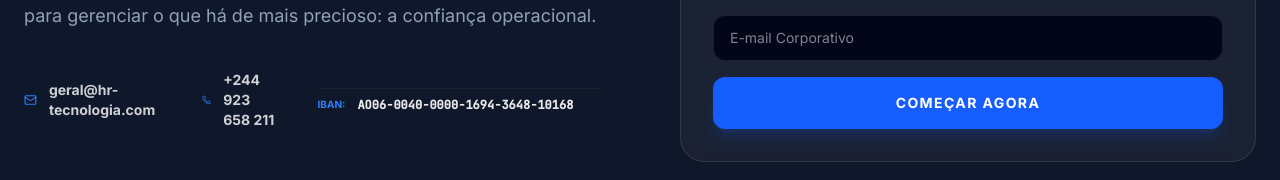
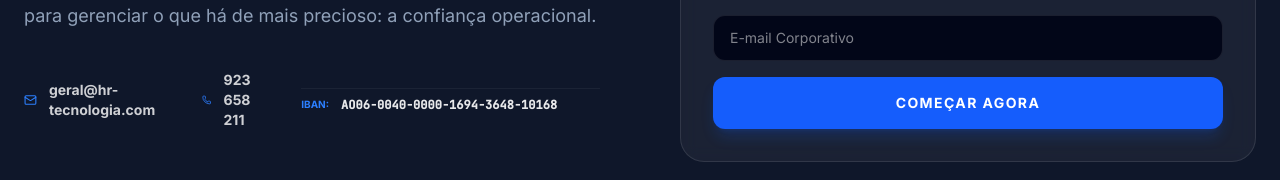
Before and after one commit to ricardo-60/SafeGuardPro, a React (Vite) app: page / in a window 1280 px wide. Shown: the part 3639-3819 px from the top of the page. Built offline with nearby package versions, Linux system fonts and the light colour scheme; no server answers.

Commit message:
fix: production dependencies, bypass CI, and final branding updates

```diff
--- a/src/components/LandingPage.tsx
+++ b/src/components/LandingPage.tsx
@@ -293,7 +293,8 @@
                                 </div>
                                 <div className="flex items-center space-x-3">
                                     <Phone className="text-blue-500" size={20} />
-                                    <span className="text-sm font-bold opacity-80">+244 923 658 211</span>
+                                    <span className="text-sm font-bold opacity-80">923 658 211</span>
+
                                 </div>
                                 <div className="flex items-center space-x-3 pt-2 border-t border-white/5 w-full">
                                     <span className="text-[10px] font-black uppercase text-blue-500">IBAN:</span>
```
